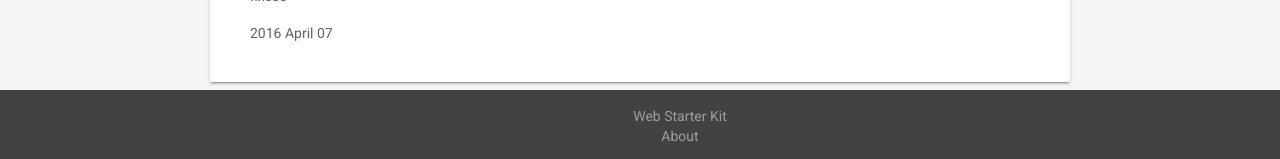
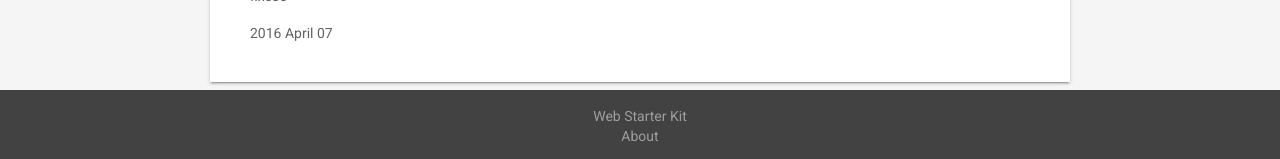
Before and after one commit to Snivyc/Snivyc.github.io, a Jekyll site: the page built from index.html, in a window 1280 px wide. Shown: the part 1370-1529 px from the top of the page. Built offline with Jekyll 4.4.1, drawn with Linux system fonts in a browser that asks for light colours.

Commit message:
modified:   _includes/footer.html 	modified:   _layouts/default.html

```diff
--- a/_includes/footer.html
+++ b/_includes/footer.html
@@ -1,4 +1,4 @@
-<footer class="mdl-mega-footer" style="position: absolute;bottom: 0px;width: 100%;">
+<footer class="mdl-mega-footer">
   <div style="text-align: center;">
     <ul class="mdl-mega-footer--link-list" style="margin: 0;">
       <li><a href="https://developers.google.com/web/starter-kit/">Web Starter Kit</a></li>
--- a/_layouts/default.html
+++ b/_layouts/default.html
@@ -36,7 +35,7 @@
 
       {% include footer.html %}
 
-
+    <script src="https://code.getmdl.io/1.3.0/material.min.js"></script>
   </main>
 </div>
 </body>
```
Also changed, not shown: other parts of _layouts/default.html (+0 -1 lines).
